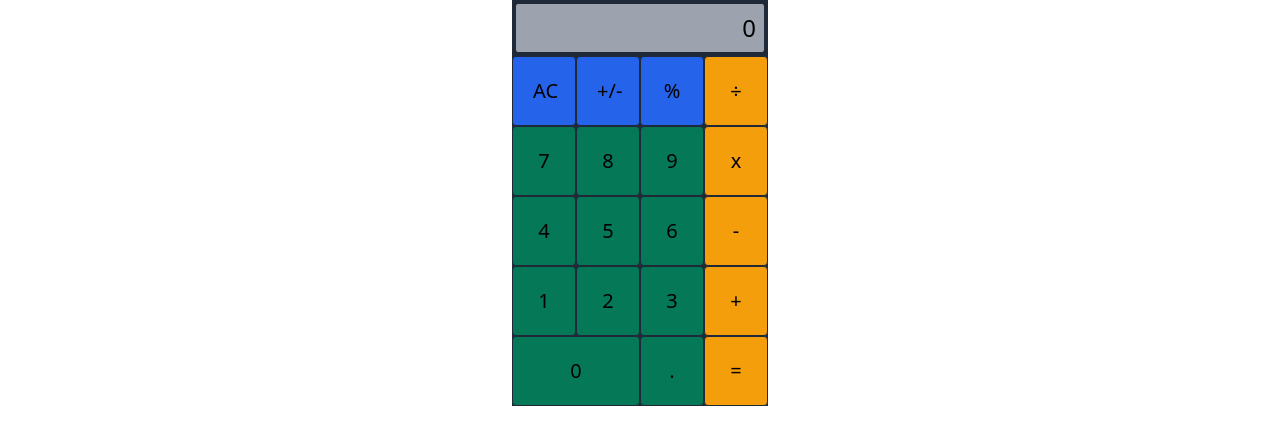
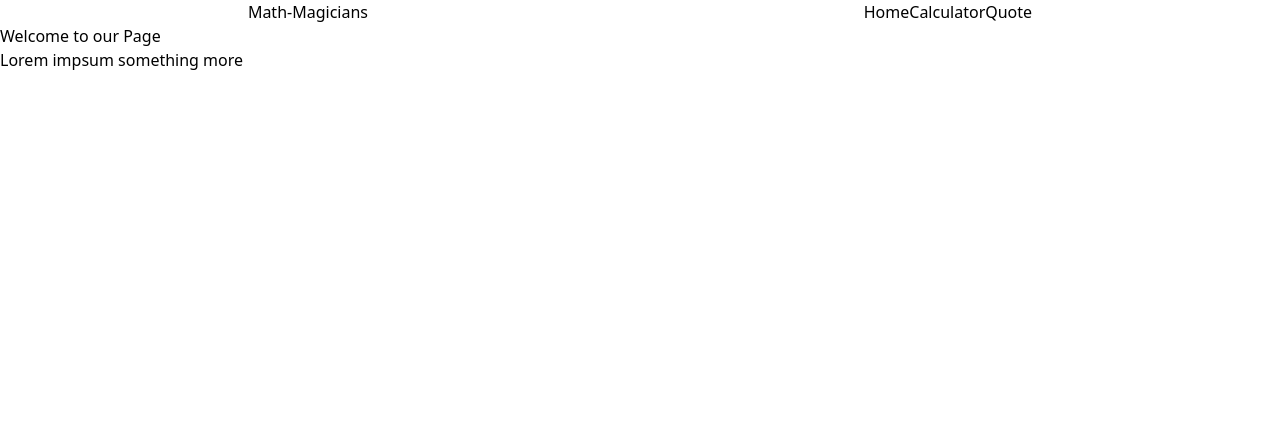
Before and after one commit to epinczinger/calculator, a React (Create React App) app: page / in a window 1280 px wide. Shown: the top 444 px of the page. Built offline with nearby package versions, Linux system fonts and the light colour scheme.

Commit message:
add react-router, navbar, quote, calculator compon

```diff
--- a/package.json
+++ b/package.json
@@ -14,6 +14,7 @@
     "prop-types": "^15.7.2",
     "react": "^17.0.1",
     "react-dom": "^17.0.1",
+    "react-router-dom": "^5.2.0",
     "react-scripts": "4.0.3",
     "web-vitals": "^1.1.1"
   },
--- a/src/components/App.js
+++ b/src/components/App.js
@@ -1,31 +1,21 @@
-import React, { useState } from 'react';
-import ButtonPanel from './ButtonPanel';
-import Display from './Display';
-import Calculate from '../logic/Calculate';
+import React from 'react';
+import { Switch, Route } from 'react-router-dom';
+import Navbar from './Navbar';
+import Calculator from './Calculator';
+import Quote from './Quote';
+import Home from './Home';
 
-const App = () => {
-  const [state, setState] = useState(
-    {
-      total: null,
-      next: null,
-      operation: null,
-    },
+function App() {
+  return (
+    <div>
+      <Navbar />
+      <Switch>
+        <Route path="/calculator" component={Calculator} />
+        <Route path="/quote" component={Quote} />
+        <Route path="/" exact component={Home} />
+      </Switch>
+    </div>
   );
-
-  const handleClick = buttonName => {
-    setState(state => Calculate(state, buttonName));
-  };
-
-  const { total, next, operation } = state;
-
-  return (
-    <>
-      <div className="flex-column items-center bg-gray-800 justify-center h-4/5 sm:h-2/3 w-3/4 sm:w-1/2 md:w-1/3 lg:w-1/4 xl:w-1/5 m-auto">
-        <Display total={total} next={next} operation={operation} />
-        <ButtonPanel clickHandler={handleClick} />
-      </div>
-    </>
-  );
-};
+}
 
 export default App;
--- /dev/null
+++ b/src/components/Calculator.js
@@ -0,0 +1,31 @@
+import React, { useState } from 'react';
+import ButtonPanel from './ButtonPanel';
+import Display from './Display';
+import Calculate from '../logic/Calculate';
+
+const Calculator = () => {
+  const [state, setState] = useState(
+    {
+      total: null,
+      next: null,
+      operation: null,
+    },
+  );
+
+  const handleClick = buttonName => {
+    setState(state => Calculate(state, buttonName));
+  };
+
+  const { total, next, operation } = state;
+
+  return (
+    <>
+      <div className="flex-column items-center bg-gray-800 justify-center h-4/5 sm:h-2/3 w-3/4 sm:w-1/2 md:w-1/3 lg:w-1/4 xl:w-1/5 m-auto">
+        <Display total={total} next={next} operation={operation} />
+        <ButtonPanel clickHandler={handleClick} />
+      </div>
+    </>
+  );
+};
+
+export default Calculator;
--- /dev/null
+++ b/src/components/Home.js
@@ -0,0 +1,12 @@
+import React from 'react';
+
+function Home() {
+  return (
+    <div>
+      <h1>Welcome to our Page</h1>
+      <p>Lorem impsum something more</p>
+    </div>
+  );
+}
+
+export default Home;
--- /dev/null
+++ b/src/components/Navbar.js
@@ -0,0 +1,19 @@
+import React from 'react';
+import { Link } from 'react-router-dom';
+
+function Navbar() {
+  return (
+    <div className="flex justify-around">
+      <div className="flex justify-start">
+        <h2>Math-Magicians</h2>
+      </div>
+      <div className="flex justify-end">
+        <Link to="/">Home </Link>
+        <Link to="/calculator">Calculator </Link>
+        <Link to="/quote">Quote </Link>
+      </div>
+    </div>
+  );
+}
+
+export default Navbar;
--- /dev/null
+++ b/src/components/Quote.js
@@ -0,0 +1,11 @@
+import React from 'react';
+
+function Quote() {
+  return (
+    <div>
+      <h1>Quote of the day!</h1>
+    </div>
+  );
+}
+
+export default Quote;
--- /dev/null
+++ b/src/components/Routes.js
@@ -0,0 +1,17 @@
+import React from 'react';
+import { BrowserRouter, Switch, Route } from 'react-router-dom';
+import Calculator from './Calculator';
+import Quote from './Quote';
+import Home from './Home';
+
+const Routes = () => (
+  <BrowserRouter>
+    <Switch>
+      <Route path="/calculator" component={Calculator} />
+      <Route path="/quote" component={Quote} />
+      <Route path="/" exact component={Home} />
+    </Switch>
+  </BrowserRouter>
+);
+
+export default Routes;
--- a/src/index.js
+++ b/src/index.js
@@ -1,6 +1,7 @@
 import React from 'react';
 import ReactDOM from 'react-dom';
+import { BrowserRouter } from 'react-router-dom';
 import App from './components/App';
 import './styles.css';
 
-ReactDOM.render(<App />, document.getElementById('root'));
+ReactDOM.render(<BrowserRouter><App /></BrowserRouter>, document.getElementById('root'));
```
Also changed, not shown: 1 other file (tests, documents, lock files or other folders).
